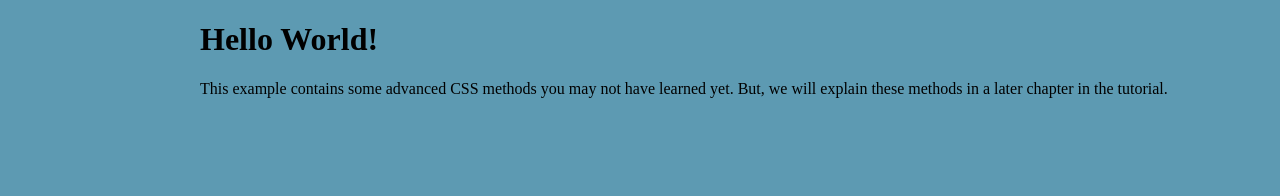
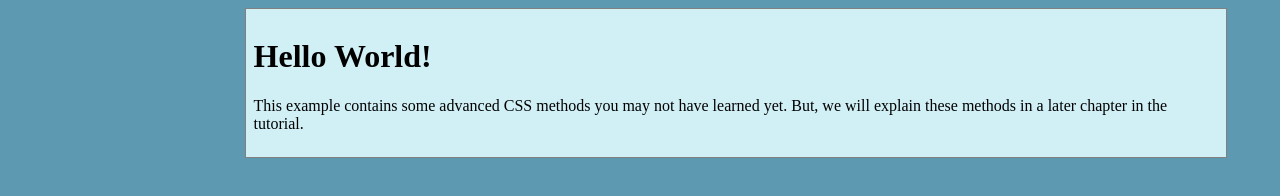
Before and after one commit to 1Aanshu/learning-js, a plain HTML site: page index.html in a window 1280 px wide. Drawn offline with Linux system fonts and the light colour scheme.

Commit message:
Html updated with css

```diff
--- a/index.html
+++ b/index.html
@@ -7,7 +7,15 @@ body {
   background: #5d9ab2 url("img_tree.png") no-repeat top left;
 }
 
-
+.center_div {
+  border: 1px solid gray;
+  margin-left: auto;
+  margin-right: auto;
+  width: 90%;
+  background-color: #d0f0f6;
+  text-align: left;
+  padding: 8px;
+}
 </style>
 </head>
 <body>
```
